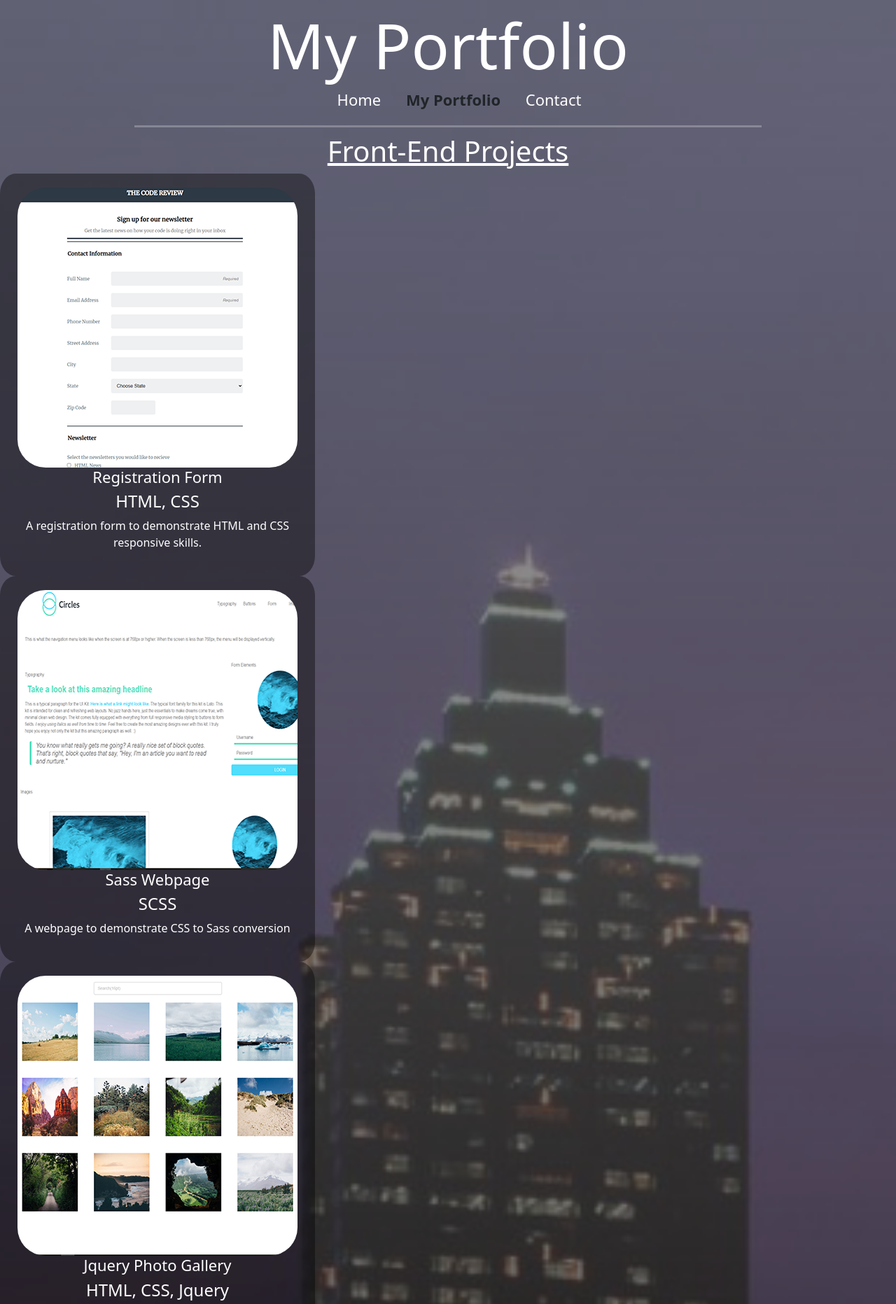
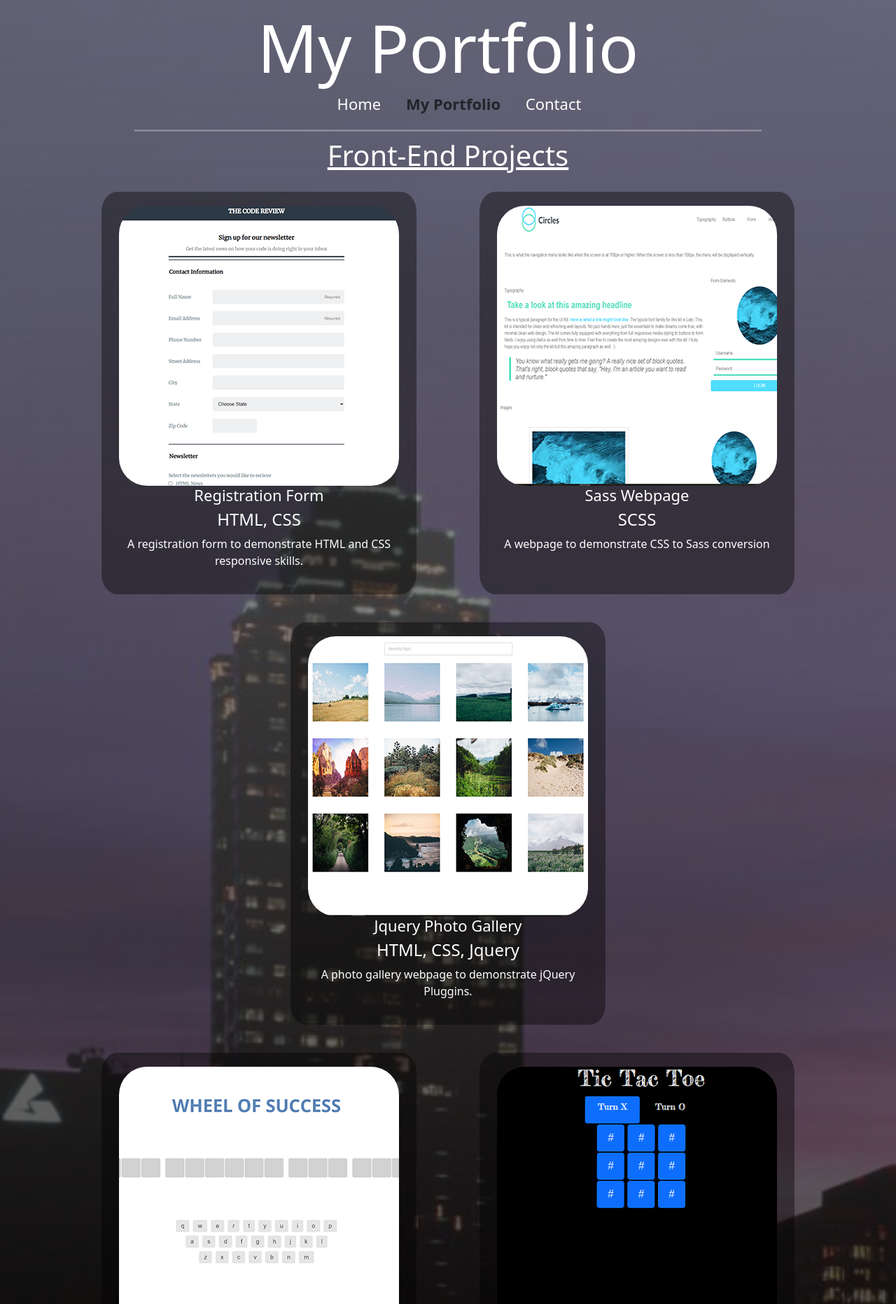
Before and after one commit to santanacodec/My_Portfolio, a Django app: page /portfolio in a window 1280 px wide. Shown: the top 1863 px of the page at 70% size. Run offline with Django 3.2, Linux system fonts and the light colour scheme.

Commit message:
finished bootstrap css

```diff
--- a/project/templates/portfolio.html
+++ b/project/templates/portfolio.html
@@ -12,9 +12,9 @@
 <hr>
 
 <h2 class="text-center"><u>Front-End Projects</u></h2>
-
-		<div class="rows">
-			<div id="wrapper-1" class="text-center">
+<div class="container-fuild">
+	<div class="row justify-content-center">
+		<div id="wrapper-1" class="text-center col">
 			<a href="https://github.com/santanacodec/Techdegree-Project-3"><img class="portfolio-image img-fluid" src="{% static 'theme/images/registrationform.png' %}" alt="Registration Form"></a>
 				<h3>Registration Form</h3>
 				<h4>HTML, CSS</h4>
@@ -22,7 +22,7 @@
 			</div>
 
 
-			<div id="wrapper-2" class="text-center">
+		<div id="wrapper-2" class="text-center col">
 			<a href="https://github.com/santanacodec/Techdegree-Project-4"><img class="portfolio-image img-fluid" src="{% static 'theme/images/sass.png' %}" alt="css to sass"></a>
 			<h3>Sass Webpage</h3>
 			<h4>SCSS</h4>
@@ -30,7 +30,7 @@
 		</div>
 
 
-			<div id="wrapper-3" class="text-center">
+		<div id="wrapper-3" class="text-center col">
 			<a href="https://github.com/santanacodec/Techdegree-Project-5"><img class="portfolio-image img-fluid" src="{% static 'theme/images/photogallery.png' %}" alt="photo gallery"></a>
 			<h3>Jquery Photo Gallery</h3>
 			<h4>HTML, CSS, Jquery</h4>
@@ -38,43 +38,45 @@
 		</div>
 	</div>
 
-
-		<div id="wrapper-4" class="text-center">
+	<div class="row justify-content-center">
+		<div id="wrapper-4" class="text-center col">
 			<a href="https://github.com/santanacodec/Techdegree-Project-6"><img class="portfolio-image img-fluid" src="{% static 'theme/images/wheeloffortune.png' %}" alt="Wheel of fortune game"></a>
 			<h3>Wheel Of Fortune Game</h3>
 			<h4>JavaScript</h4>
 			<p class="portfolio-text">A Wheel of Fortune game to demonstrate JavaScript web development</p>
 		</div>
 
-		<div id="wrapper-5" class="text-center">
+		<div id="wrapper-5" class="text-center col">
 			<a href="https://github.com/santanacodec/Tic-Tac-Toe-Game"><img class="portfolio-image img-fluid" src="{% static 'theme/images/tictactoe.png' %}" alt="Tic tac toe Game"></a>
 			<h3>Tic Tac Toe</h3>
 			<h4>HTML, Bootstrap, Javascript</h4>
 			<p class="portfolio-text">I tic tac toe game made using html, Bootstrap, css and Javascript.</p>
 		</div>
-
+	</div>
 
 	<h2 class="text-center"><u>Programming Projects</u></h2>
 
-
-		<div id="wrapper-6" class="text-center">
+	<div class="row justify-content-center">
+		<div id="wrapper-6" class="text-center col">
 			<a href="https://github.com/santanacodec/Introduction-to-Java-Programming"><img class="portfolio-image img-fluid" src="{% static 'theme/images/javabook.png' %}" alt="java projects"></a>
 			<h3>Java GTC Projects</h3>
 			<h4>Java</h4>
 			<p class="portfolio-text">Java Assignments from Gwinnett Technical College. Goes over Object-Oriented Programming, data structures, algorithms, etc.</p>
 		</div>
 
-		<div id="wrapper-7" class="text-center">
+		<div id="wrapper-7" class="text-center col">
 			<a href="https://github.com/santanacodec/ASP-FinalGroupProject-WindowsLoginPage"><img class="portfolio-image img-fluid" src="{% static 'theme/images/windowsloginpage.png' %}" alt="Windows login page"></a>
 			<h3>Windows Login Page</h3>
 			<h4>C#, ASP.Net</h4>
 			<p class="portfolio-text">A Windows login page for a group project for my Advanced Systems Projects class. My job was to design and code a login page using C# ASP.Net and connect it to the back end.</p>
 		</div>
 
-		<div id="wrapper-8" class="text-center">
+		<div id="wrapper-8" class="text-center col">
 			<a href="https://github.com/santanacodec/ApplePickerPrototype"><img class="portfolio-image img-fluid" src="{% static 'theme/images/applepicker.png' %}" alt="Apple Picker Game"></a>
 			<h3>Apple Picker Prototype</h3>
 			<h4>C#, Unity Engine</h4>
 			<p class="portfolio-text">An apple picker game developed using the Unity Engine for GTC</p>
 		</div>
+	</div>
+</div>
 {% endblock %}
--- a/static/theme/css/styles.css
+++ b/static/theme/css/styles.css
@@ -11,7 +11,7 @@ body {
 
 h1 {
   margin-top: 10px;
-  font-size: 90px;
+  font-size: 95px;
   font-weight: lighter;
   color: white;
 }
@@ -64,11 +64,15 @@ footer .copyright {
 }
 
 #skills {
-  margin-top: 25px;
+  margin-top: 45px;
   margin-bottom: 10px;
 }
 
 #skills li {
+  padding-top: 1px;
+  padding-bottom: 1px;
+  padding-left: 4px;
+  padding-right: 4px;
   border-radius: 6px;
   background: purple;
   color: white;
@@ -142,17 +146,19 @@ footer .copyright {
   color: white;
 }
 
-/*
+
 .portfolio-image:hover {
   box-shadow: 0 0 40px white;
   border: solid 3px black;
 }
-*/
 
-.rows {
-  display: inline;
-  max-width: 100%;
+.col {
+  margin-top: 20px;
+  margin-left: 45px;
+  margin-right: 45px;
+  margin-bottom: 20px;
 }
+
 
 
 #wrapper-1 {
@@ -162,7 +168,6 @@ footer .copyright {
   padding: 20px;
   border-radius: 5%;
 }
-
 
 
 #wrapper-2 {
```
Lines whose indentation alone changed are shown as unchanged.
